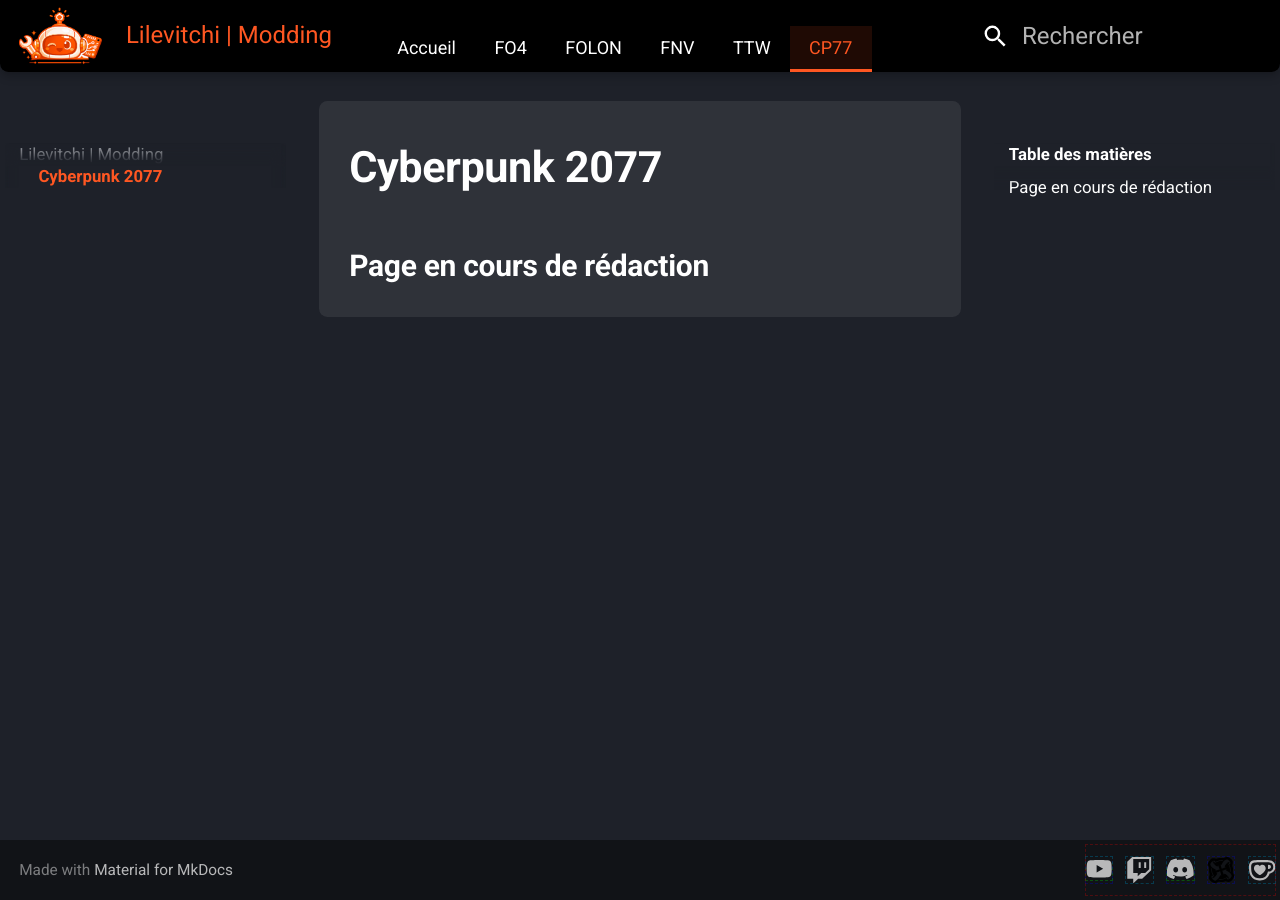
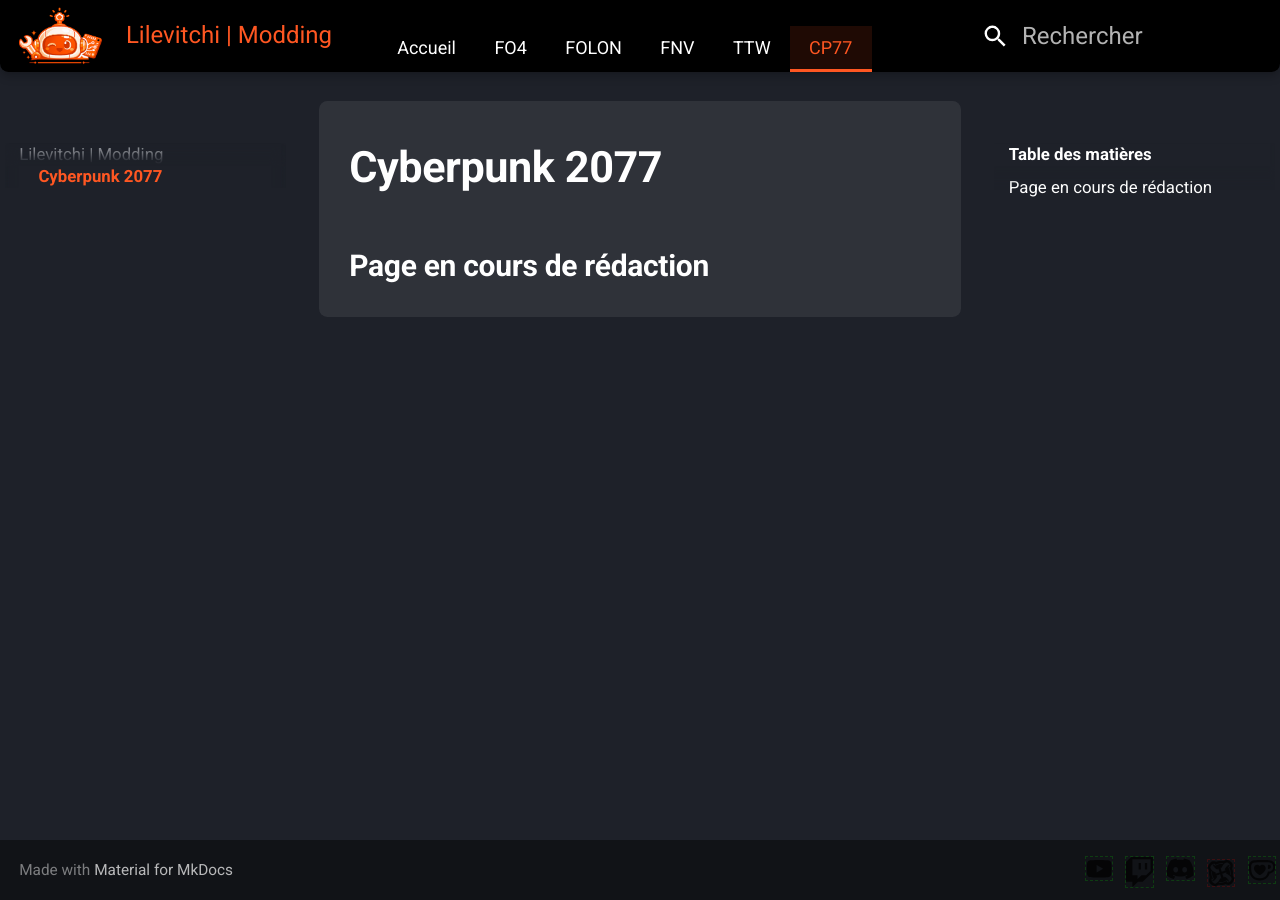
Before and after one commit to Lilevitchi/lilevitchi.github.io, an MkDocs documentation site: the page built from docs/cyberpunk/index.md, in a window 1280 px wide. Built offline with MkDocs 1.6.1 and Material for MkDocs 9.7.7, drawn with Linux system fonts in a browser that asks for light colours.

Commit message:
Update extra.css

```diff
--- a/docs/stylesheets/extra.css
+++ b/docs/stylesheets/extra.css
@@ -654,28 +654,28 @@
     display: flex;
     gap: var(--space-sm);
     padding: 0.5rem 0;
-    outline: 1px dashed rgba(255, 0, 0, 0.25); /* Rouge */
 }
 
 /* Lien individuel */
  [data-md-color-scheme] .md-footer-social__link {
   /*  display: inline-flex;
+
+    justify-content: center;*/
     align-items: center;
-    justify-content: center;*/
     max-height: 1.1rem;
     width: 1.1rem;
-    color: currentColor;
-   /* opacity: 1;
-    transition: color var(--transition-base);*/
-    outline: 1px dashed rgba(0, 0, 255, 0.25); /* Bleu */
+    color: var(--white);
+    opacity: 0.7;
+   /*  transition: color var(--transition-base);*/
 }
 
 /* SVG des icônes sociales */
 [data-md-color-scheme] .md-footer-social__link svg {
-    max-height: 1.1rem;
+    justify-content: center;
+   /* max-height: 1.1rem;
     width: 1.1rem;
     fill: currentColor;
- /*   display: block; */
+    display: block; */
     outline: 1px dashed rgba(0, 255, 0, 0.25); /* Vert */
 }
 /*
@@ -690,7 +690,30 @@
     transform: translateY(-2px);
 }
 
-[data-md-color-scheme] .orange-icon-svg,
+[data-md-color-scheme] .md-footer-social__link:hover {
+    fill: var(--accent);
+    opacity: 1;
+    transform: translateY(-2px);
+}
+
+[data-md-color-scheme] .md-footer-social__icon {
+    width: 1.1rem;
+    height: 1.1rem;
+    fill: currentColor;
+    vertical-align: middle;
+    transition: fill var(--transition-base);
+    outline: 1px dashed rgba(255, 0, 0, 0.25); /* Rouge */
+}
+
+[data-md-color-scheme] .orange-icon-svg {
+    width: 1.1rem;
+    height: 1.1rem;
+    fill: currentColor;
+    vertical-align: middle;
+    transition: fill var(--transition-base);
+    outline: 1px dashed rgba(0, 0, 255, 0.25); /* Bleu */
+}
+
 [data-md-color-scheme] .custom-social-icon {
     width: 1.1rem;
     height: 1.1rem;
@@ -699,16 +722,28 @@
     transition: fill var(--transition-base);
     outline: 1px dashed rgba(255, 255, 0, 0.25); /* Jaune */
 }
-/*
+
 [data-md-color-scheme] .md-typeset a:hover .orange-icon-svg,
+[data-md-color-scheme] .md-footer-social__link:hover .md-footer-social__icon,
 [data-md-color-scheme] .md-footer-social__link:hover .custom-social-icon {
     fill: var(--accent);
-    transform: translateY(-2px);
+}
+
+/*
+[data-md-color-scheme] .orange-icon-svg {
+    top: -1.5px;
 }
 
 
-[data-md-color-scheme] .orange-icon-svg {
-    top: -1.5px;
+[data-md-color-scheme] .orange-icon-svg,
+[data-md-color-scheme] .custom-social-icon,
+[data-md-color-scheme] .md-footer-social__icon {
+    width: 1.1rem;
+    height: 1.1rem;
+    fill: currentColor;
+    vertical-align: middle;
+    transition: fill var(--transition-base);
+    outline: 1px dashed rgba(255, 255, 0, 0.25);
 }
 
 [data-md-color-scheme] .md-footer-social__icon {
```
